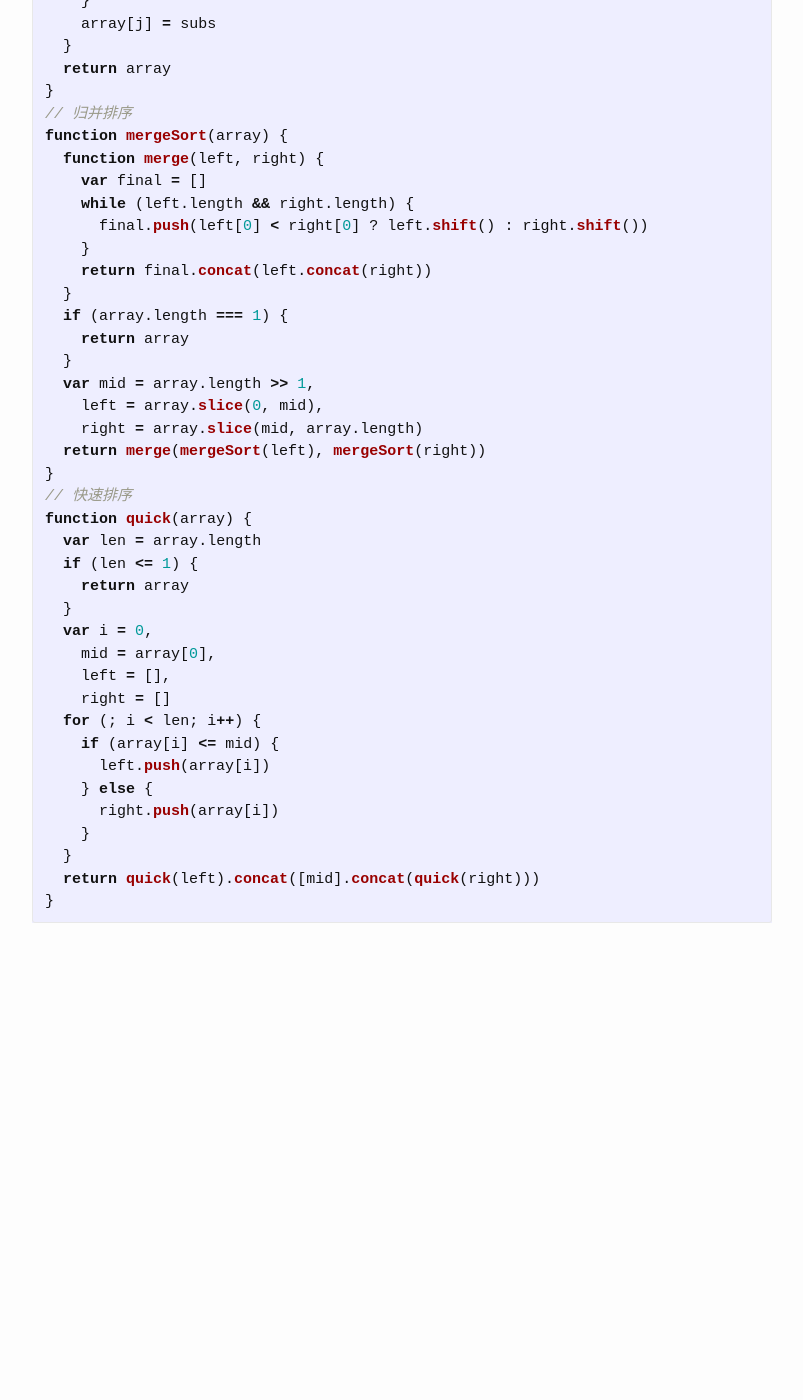
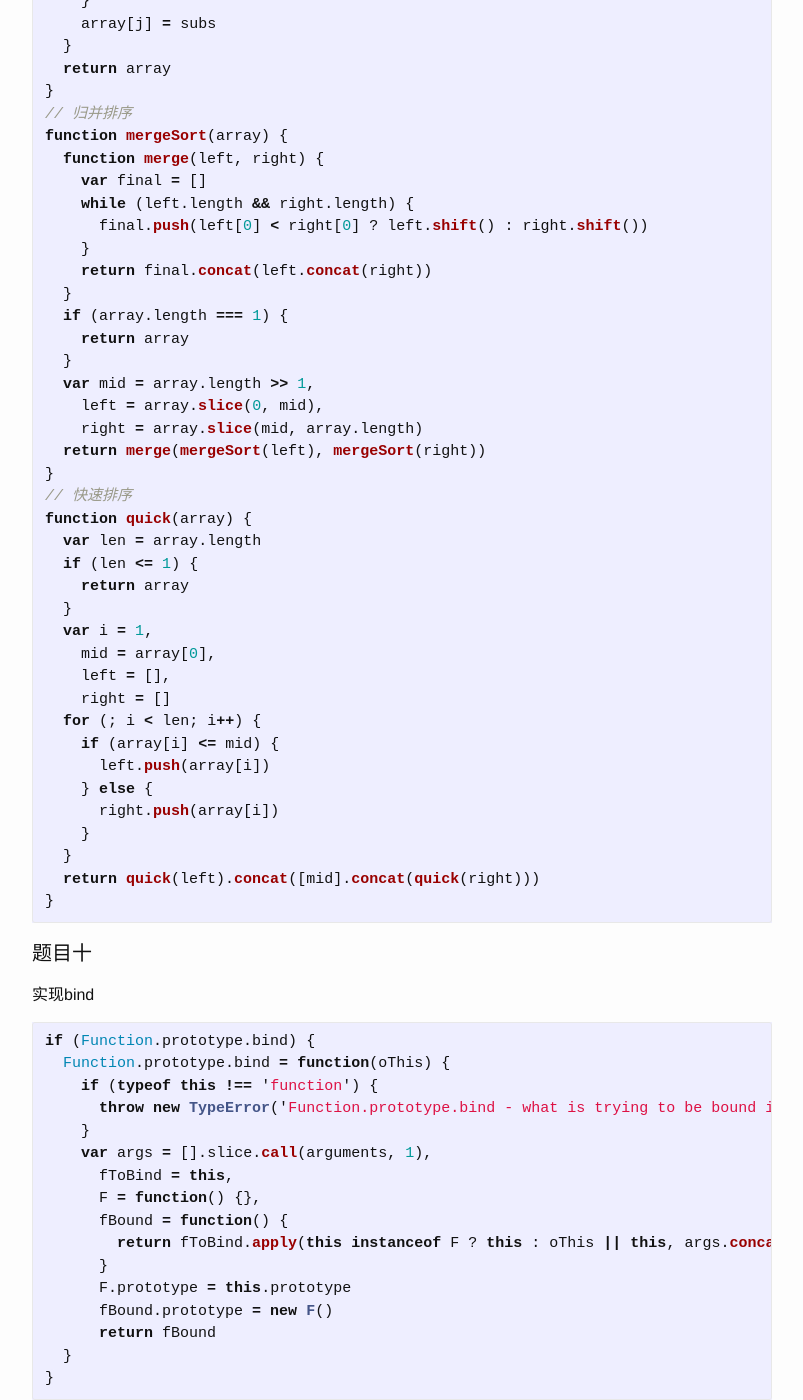
Before and after one commit to eeplover/eplover.github.io, a Jekyll site: the page built from _posts/2017-03-17-interest-questions.md, in a window 1280 px wide and 1400 px high, scrolled down 8184 px. Shown: the whole window, without its empty margins (238-1041 px from the left). Built offline with Jekyll 4.4.1, drawn with Linux system fonts in a browser that asks for light colours; before the commit the page ends 9107 px from its top, so only the background shows below that.

Commit message:
更新内容

````diff
--- a/_posts/2017-03-17-interest-questions.md
+++ b/_posts/2017-03-17-interest-questions.md
@@ -392,7 +392,7 @@ function quick(array) {
   if (len <= 1) {
     return array
   }
-  var i = 0,
+  var i = 1,
     mid = array[0],
     left = [],
     right = []
@@ -406,3 +406,24 @@ function quick(array) {
   return quick(left).concat([mid].concat(quick(right)))
 }
 ```
+
+#### 题目十
+实现bind
+```javascript
+if (Function.prototype.bind) {
+  Function.prototype.bind = function(oThis) {
+    if (typeof this !== 'function') {
+      throw new TypeError('Function.prototype.bind - what is trying to be bound is not callable')
+    }
+    var args = [].slice.call(arguments, 1),
+      fToBind = this,
+      F = function() {},
+      fBound = function() {
+        return fToBind.apply(this instanceof F ? this : oThis || this, args.concat([].slice.call(arguments)))
+      }
+      F.prototype = this.prototype
+      fBound.prototype = new F()
+      return fBound
+  }
+}
+```
````
